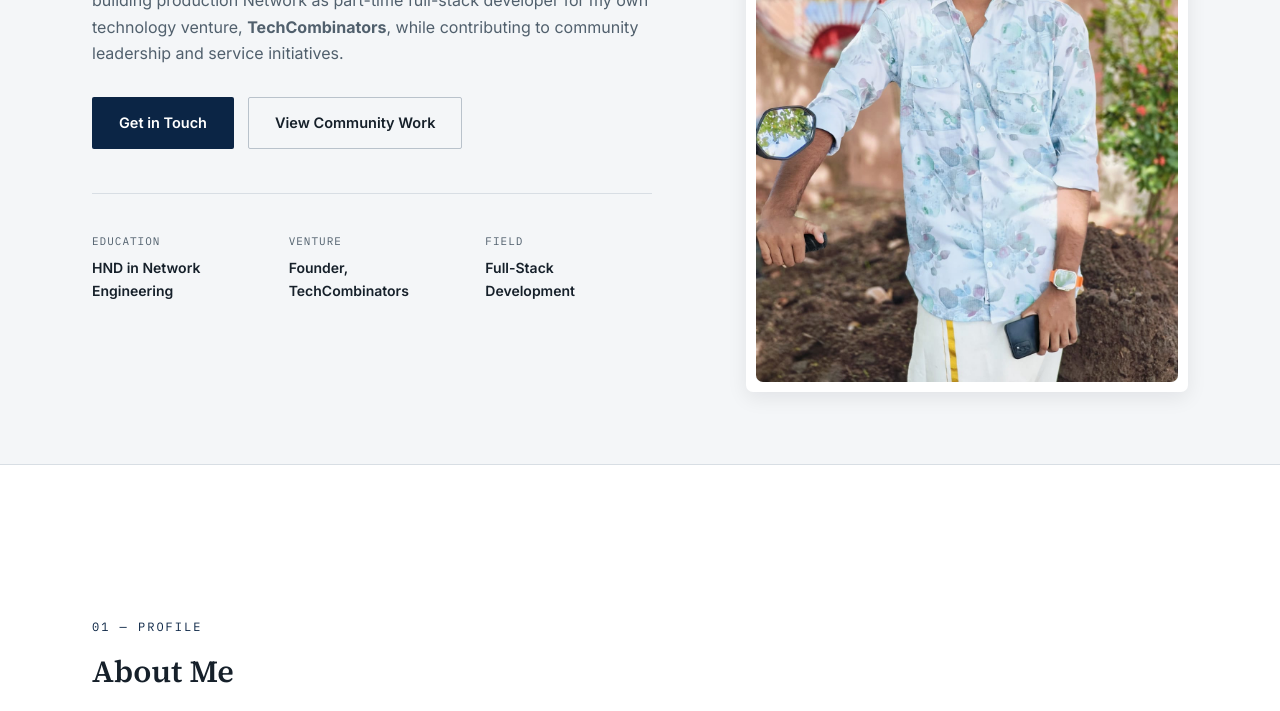
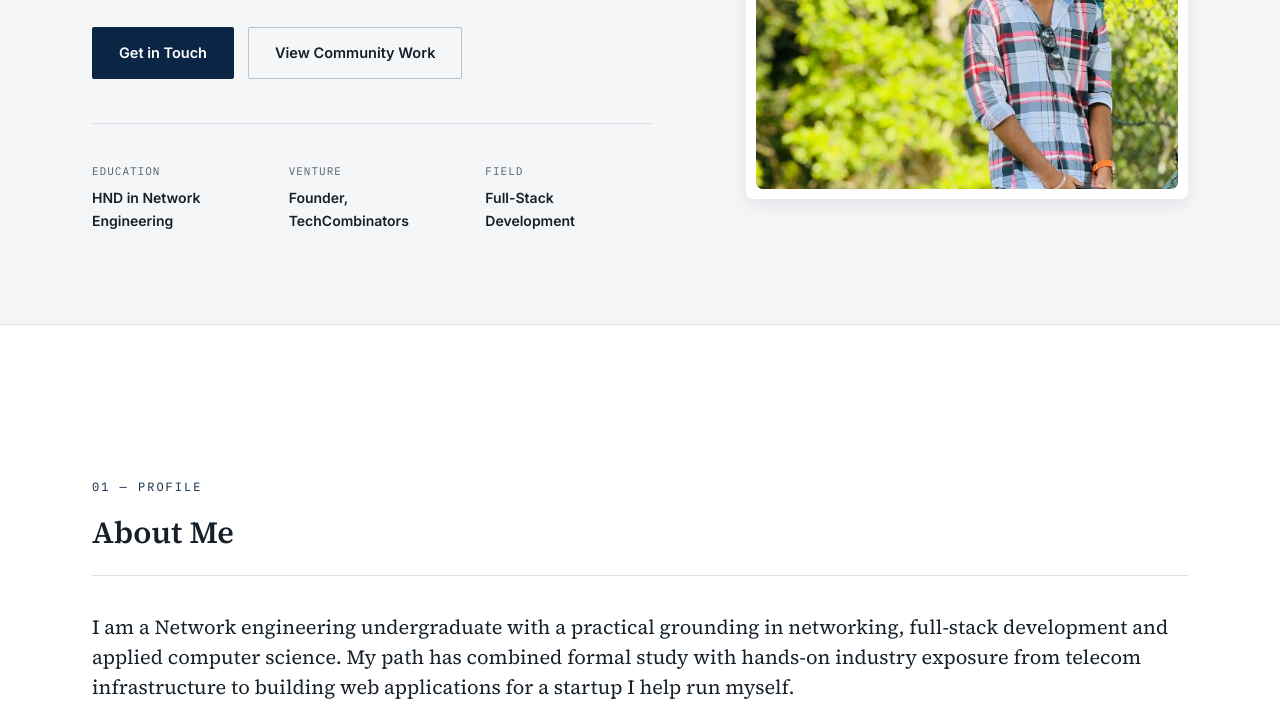
Before and after one commit to SabesanAnoshan/Portfolio, a plain HTML site: page index.html in a window 1280 px wide. Shown: the part 380-1091 px from the top of the page. Drawn offline with Linux system fonts and the light colour scheme.

Commit message:
Update portrait image source in index.html

```diff
--- a/index.html
+++ b/index.html
@@ -75,7 +75,7 @@
 
     <div class="hero-media">
       <div class="portrait-frame">
-        <img src="images/portrait.jpg" draggable="false" alt="Portrait placeholder of Sabesan Anoshan" width="480" height="560">
+        <img src="images/pg.jpg" draggable="false" alt="Portrait placeholder of Sabesan Anoshan" width="480" height="560">
       </div>
       <!-- <div class="portrait-caption">
         <span>Sabesan Anoshan</span>
```
